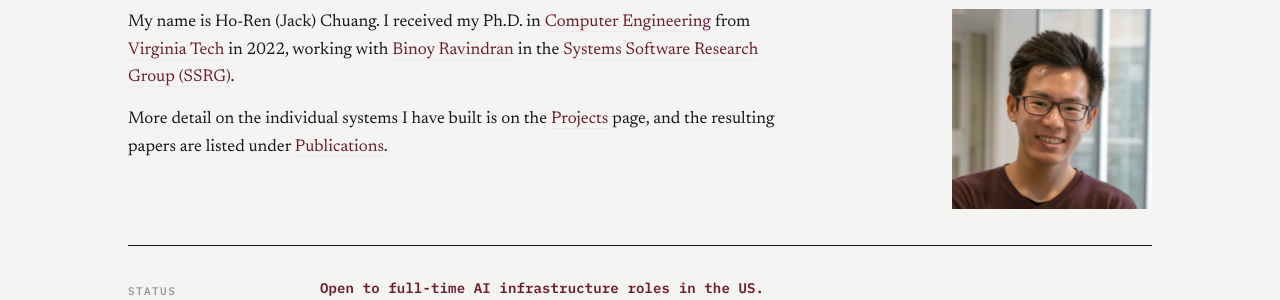
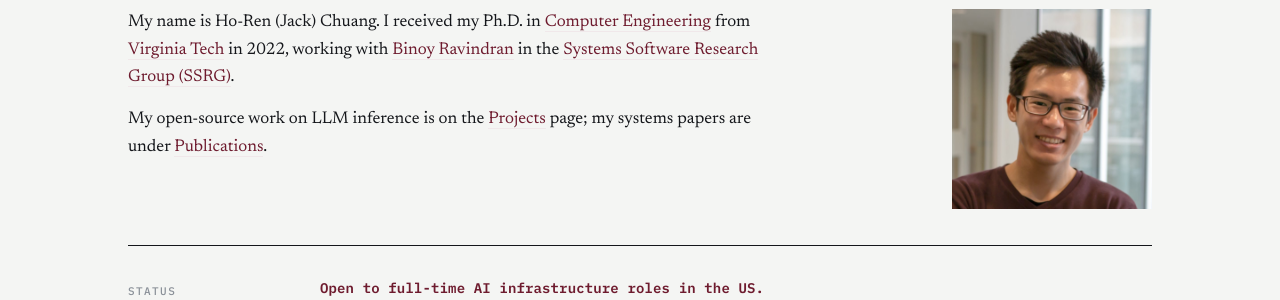
Before and after one commit to JackChuang/JackChuang.github.io, a Jekyll site: the page built from index.html, in a window 1280 px wide. Shown: the part 171-471 px from the top of the page. Built offline with Jekyll 4.4.1, drawn with Linux system fonts in a browser that asks for light colours.

Commit message:
Stop the intro claiming the papers came out of the projects
"More detail on the individual systems I have built is on the Projects page,
and the resulting papers are listed under Publications" asserted a causal link
between the two pages. That link no longer exists: Projects is open-source LLM
inference work started in 2025, Publications is systems research from
2017-2024. Neither produced the other.

The replacement names each body of work for what it is and joins them with a
semicolon rather than "resulting" — two strands, stated in parallel, with no
claim about how one led to the other. It also avoids re-listing the domains,
which the Focus block two rows down already carries.

```diff
--- a/index.html
+++ b/index.html
@@ -22,9 +22,10 @@ description: >-
       <a href="https://www.ssrg.ece.vt.edu/index.php">Systems Software Research Group (SSRG)</a>.
     </p>
     <p>
-      More detail on the individual systems I have built is on the
-      <a href="{{ '/projects/' | relative_url }}">Projects</a> page, and the
-      resulting papers are listed under <a href="{{ '/publications/' | relative_url }}">Publications</a>.
+      My open-source work on LLM inference is on the
+      <a href="{{ '/projects/' | relative_url }}">Projects</a> page; my systems
+      papers are under
+      <a href="{{ '/publications/' | relative_url }}">Publications</a>.
     </p>
   </div>
 
```
